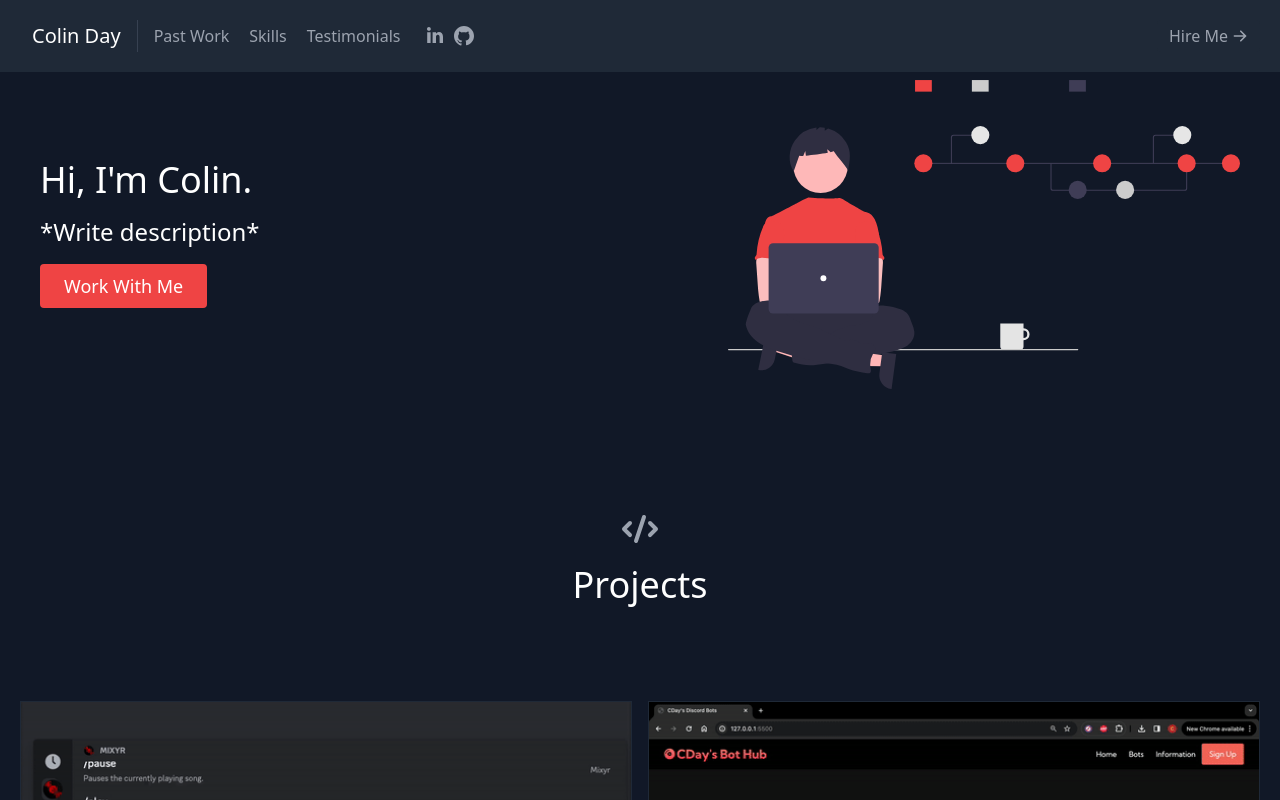
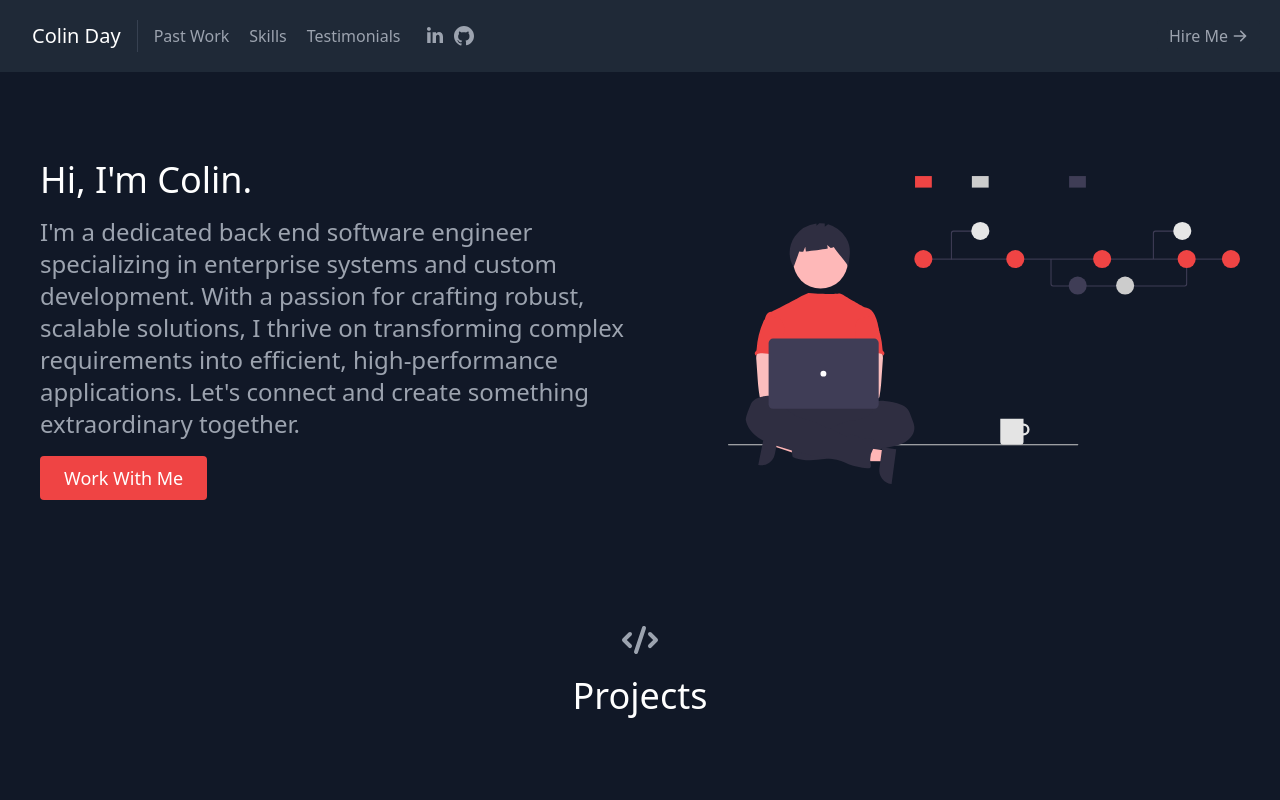
Before and after one commit to CDay98/my-portfolio, a React (Create React App) app: page / in a window 1280 px wide. Shown: the top 800 px of the page. Built offline with nearby package versions, Linux system fonts and the light colour scheme.

Commit message:
updated description

```diff
--- a/src/components/About.js
+++ b/src/components/About.js
@@ -3,15 +3,14 @@ import React from "react";
 export default function About() {
   return (
     <section id="about">
-      <div className="container mx-auto flex px-10 py-20 md:flex-row flex-col items-center">
+      <div className="container mx-auto mt-20 flex px-10 py-20 md:flex-row flex-col items-center">
         <div className="lg:flex-grow md:w-1/2 lg:pr-24 md:pr-16 flex flex-col md:items-start md:text-left mb-16 md:mb-0 items-center text-center">
           <h1 className="title-font sm:text-4xl text-3xl mb-4 font-medium text-white">
             Hi, I'm Colin.
           </h1>
-          <h1 className="title-font sm:text-2xl text-1xl mb-4 font-medium text-white">
-            *Write description*
+          <h1 className="title-font sm:text-2xl text-1xl mb-4 font-xs text-grey">
+            I'm a dedicated back end software engineer specializing in enterprise systems and custom development. With a passion for crafting robust, scalable solutions, I thrive on transforming complex requirements into efficient, high-performance applications. Let's connect and create something extraordinary together.
           </h1>
-
           <div className="flex justify-center">
             <a
               href="#contact"
```
